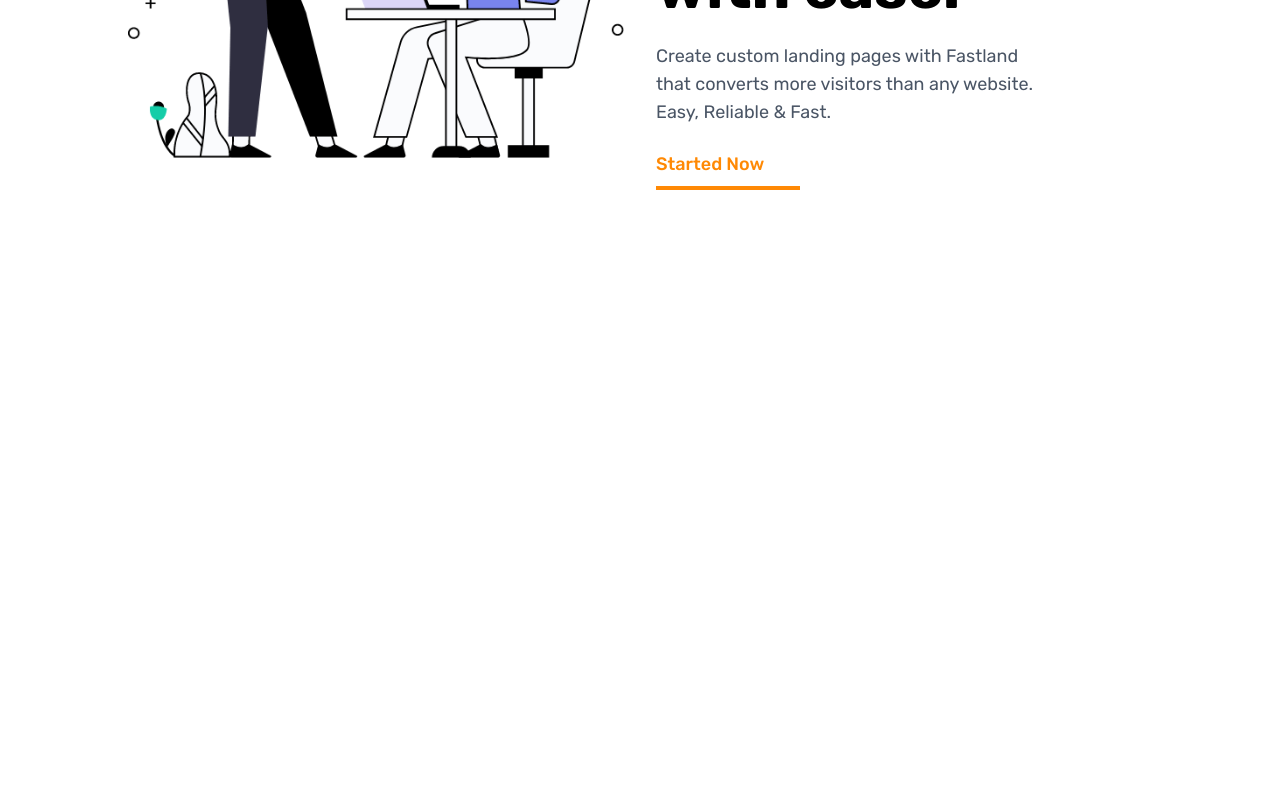
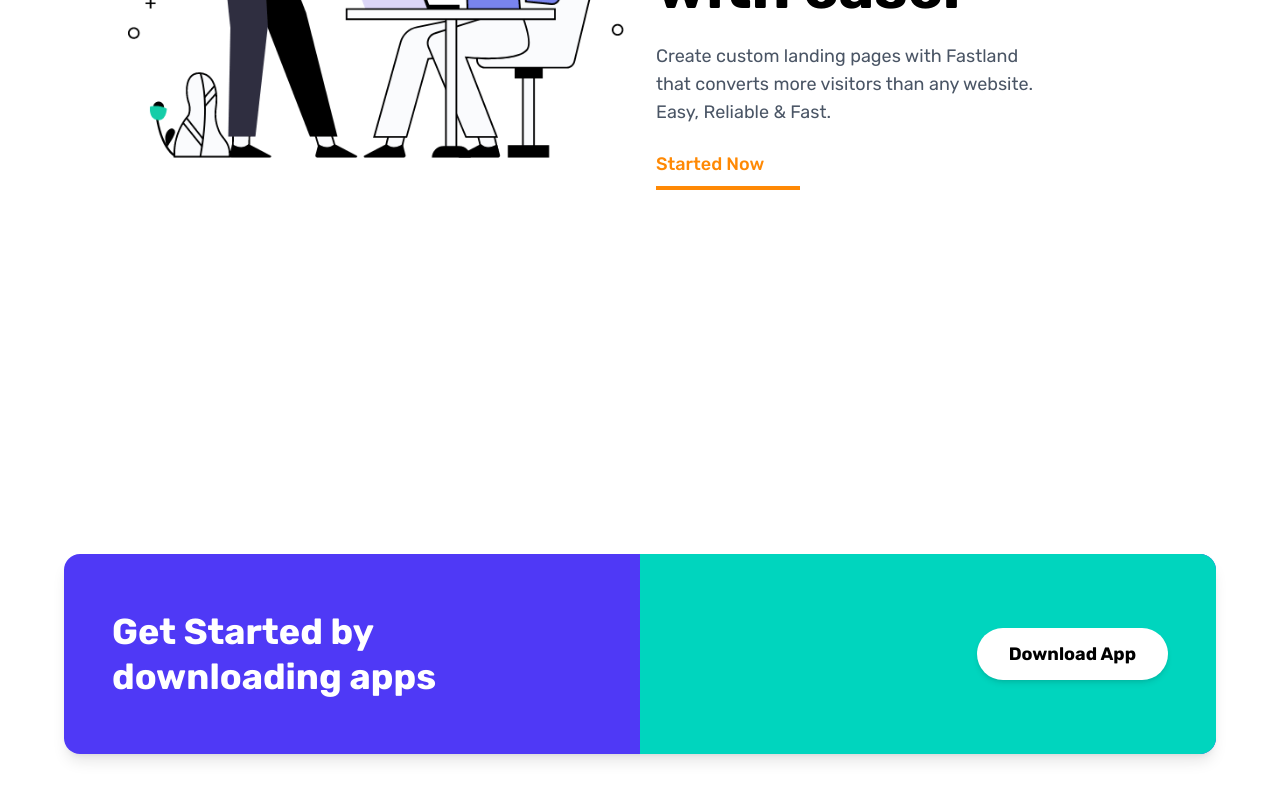
Before and after one commit to titohajili/-Stunning-Landing, a Next.js app: page / in a window 1280 px wide. Shown: the part 2906-3706 px from the top of the page. Before the commit the page ends 3160 px from the top, so only its background shows below. Built offline with nearby package versions, Linux system fonts and the light colour scheme.

Commit message:
Download Section

```diff
--- a/components/Home/DownloadSection/DownloadSection.tsx
+++ b/components/Home/DownloadSection/DownloadSection.tsx
@@ -2,8 +2,21 @@ import React from 'react'
 
 const DownloadSection = () => {
   return (
-    <div>
-
+    <div className='w-full flex justify-center min-h-screen items-center px-4 py-10'>
+      <div className='relative  w-full max-w-6xl min-h-45 md:h-50 rounded-2xl overflow-hidden shadow-lg flex items-center '>
+        {/* background */}
+        <div className='absolute inset-0 bg-indigo-600'></div>
+        {/* right section */}
+        <div className='absolute right-0 top-0 h-full md:w-[50%] bg-teal-400'></div>
+        {/* content */}
+        <div className='relative z-10 flex md:flex-row items-start md:items-center justify-between gap-6 w-full px-6 md:px-12 py-6 md:py-0'>
+            <h2 className='text-white text-2xl sm:text-3xl md:text-4xl font-bold leading-tight text-center md:text-left max-w-md'>Get Started by <br className='hidden sm:block' />
+            downloading apps
+            </h2>
+            {/* button */}
+            <button className='bg-white w-full sm:w-auto cursor-pointer text-black  font-semibold px-6 sm:px-8 py-3 rounded-full shadow-md hover:bg-gray-100 transition text-base sm:text-lg'>Download App</button>
+        </div>
+      </div>
     </div>
   )
 }
--- a/components/Home/Home.tsx
+++ b/components/Home/Home.tsx
@@ -3,6 +3,7 @@ import Hero from './Hero/Hero'
 import About from './About/About'
 import WhyChoos from './WhyChoose/WhyChoos'
 import TeamConnect from './TeamConnect/TeamConnect'
+import DownloadSection from './DownloadSection/DownloadSection'
 
 const Home = () => {
   return (
@@ -11,6 +12,7 @@ const Home = () => {
       <About/>
       <WhyChoos/>
       <TeamConnect/>
+      <DownloadSection/>
     </div>
   )
 }
```
